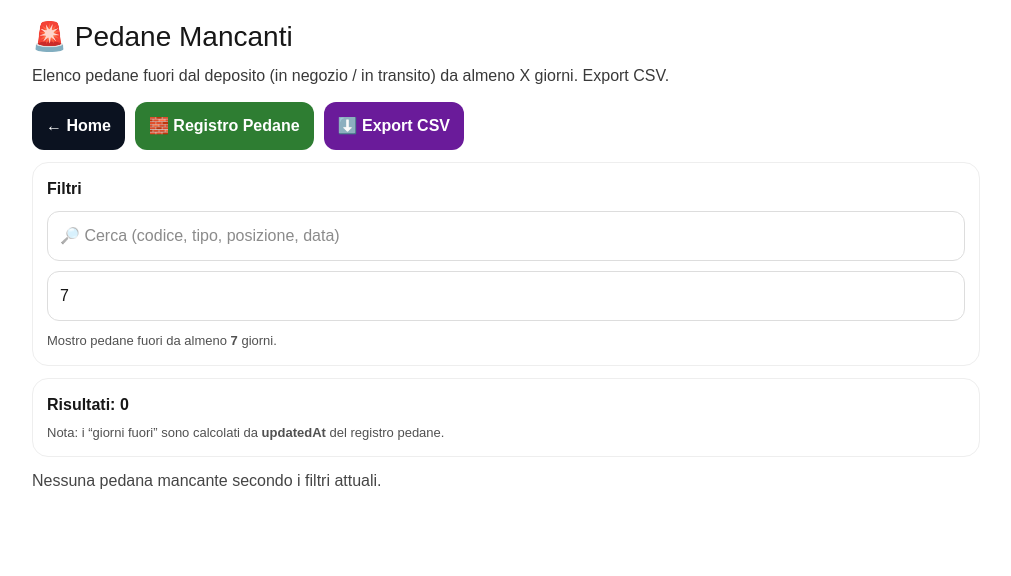
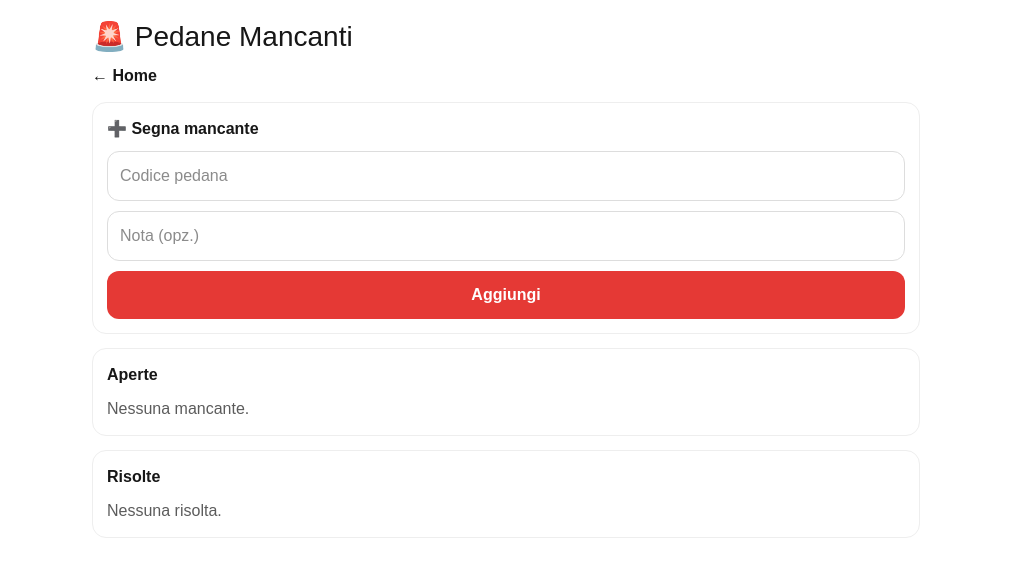
Before and after one commit to lucamandis89/pallet-tracker, a Next.js app: page /missing in a window 1280 px wide. Shown: the top 576 px of the page, without its empty margins (134-1145 px from the left). Built offline with nearby package versions, Linux system fonts and the light colour scheme.

Commit message:
Update page.tsx

```diff
--- a/app/missing/page.tsx
+++ b/app/missing/page.tsx
@@ -1,250 +1,105 @@
 "use client";
 
-import React, { useEffect, useMemo, useState } from "react";
+import React, { useMemo, useState } from "react";
+import { uid } from "../lib/storage";
 
-type PalletStatus = "IN_DEPOSITO" | "IN_TRANSITO" | "IN_NEGOZIO";
+type Missing = { id: string; code: string; note?: string; ts: number; resolved: boolean };
+const KEY = "pt_missing_v1";
 
-type Pallet = {
-  id: string;
-  code: string;
-  type: string;
-  status: PalletStatus;
-  locationLabel: string;
-  updatedAt: string; // string locale
-  createdAt: string; // string locale
-};
-
-const STORAGE_PALLETS = "pallet_registry";
-
-function safeParse<T>(raw: string | null, fallback: T): T {
+function load(): Missing[] {
+  if (typeof window === "undefined") return [];
   try {
-    return raw ? (JSON.parse(raw) as T) : fallback;
+    return JSON.parse(localStorage.getItem(KEY) || "[]") as Missing[];
   } catch {
-    return fallback;
+    return [];
   }
 }
-
-// prova a convertire una stringa locale in Date.
-// fallback: se non parse, ritorna null.
-function parseLocalDate(s: string): Date | null {
-  if (!s) return null;
-
-  // 1) prova Date(s)
-  const d1 = new Date(s);
-  if (!isNaN(d1.getTime())) return d1;
-
-  // 2) prova formato comune italiano: "DD/MM/YYYY, HH:MM:SS" oppure "DD/MM/YYYY HH:MM:SS"
-  const cleaned = s.replace(",", " ").trim();
-  const m = cleaned.match(/^(\d{1,2})\/(\d{1,2})\/(\d{4})\s+(\d{1,2}):(\d{2})(?::(\d{2}))?$/);
-  if (m) {
-    const dd = Number(m[1]);
-    const mm = Number(m[2]) - 1;
-    const yyyy = Number(m[3]);
-    const hh = Number(m[4]);
-    const mi = Number(m[5]);
-    const ss = m[6] ? Number(m[6]) : 0;
-    const d2 = new Date(yyyy, mm, dd, hh, mi, ss);
-    if (!isNaN(d2.getTime())) return d2;
-  }
-
-  return null;
-}
-
-function daysBetween(a: Date, b: Date) {
-  const ms = Math.abs(a.getTime() - b.getTime());
-  return Math.floor(ms / (1000 * 60 * 60 * 24));
-}
-
-function toCSV(rows: any[]) {
-  if (!rows.length) return "code,type,status,locationLabel,updatedAt,daysOut\n";
-
-  const header = ["code", "type", "status", "locationLabel", "updatedAt", "daysOut"];
-  const esc = (v: any) => {
-    const s = v === undefined || v === null ? "" : String(v);
-    const needs = /[",\n;]/.test(s);
-    const out = s.replace(/"/g, '""');
-    return needs ? `"${out}"` : out;
-  };
-
-  const lines = [header.join(",")];
-  for (const r of rows) {
-    lines.push([r.code, r.type, r.status, r.locationLabel, r.updatedAt, r.daysOut].map(esc).join(","));
-  }
-  return lines.join("\n");
+function save(list: Missing[]) {
+  localStorage.setItem(KEY, JSON.stringify(list));
 }
 
 export default function MissingPage() {
-  const [pallets, setPallets] = useState<Pallet[]>([]);
-  const [q, setQ] = useState("");
-  const [minDays, setMinDays] = useState<number>(7);
+  const [list, setList] = useState<Missing[]>(() => load());
+  const [code, setCode] = useState("");
+  const [note, setNote] = useState("");
 
-  useEffect(() => {
-    const reg = safeParse<Pallet[]>(localStorage.getItem(STORAGE_PALLETS), []);
-    setPallets(reg);
-  }, []);
+  const open = useMemo(() => list.filter((x) => !x.resolved), [list]);
+  const done = useMemo(() => list.filter((x) => x.resolved), [list]);
 
-  const computed = useMemo(() => {
-    const now = new Date();
-
-    // consideriamo "mancanti" solo se fuori deposito:
-    const out = pallets.filter((p) => p.status === "IN_NEGOZIO" || p.status === "IN_TRANSITO");
-
-    const enriched = out.map((p) => {
-      const d = parseLocalDate(p.updatedAt) ?? parseLocalDate(p.createdAt);
-      const daysOut = d ? daysBetween(now, d) : null;
-
-      return {
-        ...p,
-        daysOut: daysOut ?? "—",
-        _daysOutNum: typeof daysOut === "number" ? daysOut : 0,
-      };
-    });
-
-    // filtro soglia giorni
-    const byDays = enriched.filter((p) => (typeof p._daysOutNum === "number" ? p._daysOutNum >= minDays : false));
-
-    // filtro ricerca
-    const s = q.trim().toLowerCase();
-    const filtered = !s
-      ? byDays
-      : byDays.filter((p) => {
-          const hay = `${p.code} ${p.type} ${p.status} ${p.locationLabel} ${p.updatedAt}`.toLowerCase();
-          return hay.includes(s);
-        });
-
-    // ordina: più giorni fuori prima
-    filtered.sort((a, b) => b._daysOutNum - a._daysOutNum);
-
-    return filtered;
-  }, [pallets, q, minDays]);
-
-  function exportCSV() {
-    const csv = toCSV(computed);
-    const blob = new Blob([csv], { type: "text/csv;charset=utf-8" });
-    const url = URL.createObjectURL(blob);
-    const a = document.createElement("a");
-    a.href = url;
-    a.download = `pedane_mancanti_${new Date().toISOString().slice(0, 10)}.csv`;
-    a.click();
-    URL.revokeObjectURL(url);
+  function add() {
+    const c = code.trim();
+    if (!c) return alert("Inserisci un codice.");
+    const next: Missing[] = [{ id: uid("miss"), code: c, note: note.trim() || undefined, ts: Date.now(), resolved: false }, ...list];
+    save(next);
+    setList(next);
+    setCode("");
+    setNote("");
   }
 
-  const inputStyle: React.CSSProperties = {
-    padding: 12,
-    borderRadius: 12,
-    border: "1px solid #ddd",
-    width: "100%",
-    fontSize: 16,
-    background: "white",
-  };
+  function toggle(id: string, resolved: boolean) {
+    const next = list.map((x) => (x.id === id ? { ...x, resolved } : x));
+    save(next);
+    setList(next);
+  }
 
-  const btn = (bg: string) => ({
-    padding: "12px 14px",
-    borderRadius: 12,
-    border: "none",
-    fontWeight: 900 as const,
-    cursor: "pointer",
-    background: bg,
-    color: "white",
-  });
-
-  const card: React.CSSProperties = {
-    border: "1px solid #eee",
-    borderRadius: 16,
-    padding: 14,
-    background: "white",
-  };
+  function del(id: string) {
+    const next = list.filter((x) => x.id !== id);
+    save(next);
+    setList(next);
+  }
 
   return (
-    <div style={{ padding: 16, maxWidth: 980, margin: "0 auto" }}>
+    <div style={{ padding: 16, maxWidth: 860, margin: "0 auto" }}>
       <h1 style={{ fontSize: 28, marginBottom: 6 }}>🚨 Pedane Mancanti</h1>
-      <div style={{ opacity: 0.85, marginBottom: 14 }}>
-        Elenco pedane fuori dal deposito (in negozio / in transito) da almeno X giorni. Export CSV.
-      </div>
+      <a href="/" style={{ fontWeight: 900, textDecoration: "none" }}>← Home</a>
 
-      <div style={{ display: "flex", gap: 10, flexWrap: "wrap", marginBottom: 12 }}>
-        <a
-          href="/"
-          style={{ ...btn("#0b1220"), textDecoration: "none", display: "inline-flex", alignItems: "center", justifyContent: "center" }}
-        >
-          ← Home
-        </a>
-        <a
-          href="/pallets"
-          style={{ ...btn("#2e7d32"), textDecoration: "none", display: "inline-flex", alignItems: "center", justifyContent: "center" }}
-        >
-          🧱 Registro Pedane
-        </a>
-        <button style={btn("#6a1b9a")} onClick={exportCSV} disabled={computed.length === 0}>
-          ⬇️ Export CSV
-        </button>
-      </div>
-
-      <div style={{ ...card, marginBottom: 12 }}>
-        <div style={{ fontWeight: 900, marginBottom: 10 }}>Filtri</div>
+      <div style={box()}>
+        <div style={{ fontWeight: 900, marginBottom: 10 }}>➕ Segna mancante</div>
         <div style={{ display: "grid", gap: 10 }}>
-          <input style={inputStyle} value={q} onChange={(e) => setQ(e.target.value)} placeholder="🔎 Cerca (codice, tipo, posizione, data)" />
-          <input
-            style={inputStyle}
-            type="number"
-            value={minDays}
-            onChange={(e) => setMinDays(Number(e.target.value))}
-            placeholder="Giorni minimi fuori (es. 7)"
-          />
-          <div style={{ fontSize: 13, opacity: 0.75 }}>
-            Mostro pedane fuori da almeno <b>{minDays}</b> giorni.
-          </div>
+          <input style={inp()} value={code} onChange={(e) => setCode(e.target.value)} placeholder="Codice pedana" />
+          <input style={inp()} value={note} onChange={(e) => setNote(e.target.value)} placeholder="Nota (opz.)" />
+          <button style={btn("#e53935")} onClick={add}>Aggiungi</button>
         </div>
       </div>
 
-      <div style={{ ...card, marginBottom: 12 }}>
-        <div style={{ fontWeight: 900 }}>Risultati: {computed.length}</div>
-        <div style={{ fontSize: 13, opacity: 0.75, marginTop: 6 }}>
-          Nota: i “giorni fuori” sono calcolati da <b>updatedAt</b> del registro pedane.
+      <div style={box()}>
+        <div style={{ fontWeight: 900, marginBottom: 10 }}>Aperte</div>
+        {open.length === 0 ? <div style={{ opacity: 0.7 }}>Nessuna mancante.</div> : null}
+        <div style={{ display: "grid", gap: 10 }}>
+          {open.map((x) => (
+            <div key={x.id} style={card()}>
+              <div style={{ fontWeight: 900, fontSize: 18 }}>{x.code}</div>
+              <div style={{ opacity: 0.85 }}>{x.note || "—"}</div>
+              <div style={{ display: "flex", gap: 10, flexWrap: "wrap" }}>
+                <button style={btn("#2e7d32")} onClick={() => toggle(x.id, true)}>Risolta</button>
+                <button style={btn("#455a64")} onClick={() => del(x.id)}>Elimina</button>
+              </div>
+            </div>
+          ))}
         </div>
       </div>
 
-      <div style={{ display: "grid", gap: 12 }}>
-        {computed.length === 0 ? (
-          <div style={{ opacity: 0.8 }}>Nessuna pedana mancante secondo i filtri attuali.</div>
-        ) : (
-          computed.map((p) => (
-            <div key={p.id} style={card}>
-              <div style={{ display: "flex", justifyContent: "space-between", gap: 10, flexWrap: "wrap" }}>
-                <div>
-                  <div style={{ fontWeight: 900, fontSize: 18 }}>{p.code}</div>
-                  <div style={{ marginTop: 6 }}>
-                    Tipo: <b>{p.type}</b>
-                  </div>
-                  <div style={{ marginTop: 6 }}>
-                    Posizione: <b>{p.locationLabel}</b>
-                  </div>
-                  <div style={{ marginTop: 6, opacity: 0.75, fontSize: 13 }}>
-                    Ultimo update: {p.updatedAt}
-                  </div>
-                </div>
-
-                <div
-                  style={{
-                    padding: "10px 12px",
-                    borderRadius: 999,
-                    background: "#ffebee",
-                    color: "#b71c1c",
-                    fontWeight: 1000,
-                    height: "fit-content",
-                  }}
-                >
-                  {p.daysOut} giorni fuori
-                </div>
-              </div>
-
-              <div style={{ marginTop: 10, opacity: 0.9 }}>
-                Stato: <b>{p.status === "IN_NEGOZIO" ? "IN NEGOZIO" : "IN TRANSITO"}</b>
+      <div style={box()}>
+        <div style={{ fontWeight: 900, marginBottom: 10 }}>Risolte</div>
+        {done.length === 0 ? <div style={{ opacity: 0.7 }}>Nessuna risolta.</div> : null}
+        <div style={{ display: "grid", gap: 10 }}>
+          {done.map((x) => (
+            <div key={x.id} style={card()}>
+              <div style={{ fontWeight: 900, fontSize: 18 }}>{x.code}</div>
+              <div style={{ opacity: 0.85 }}>{x.note || "—"}</div>
+              <div style={{ display: "flex", gap: 10, flexWrap: "wrap" }}>
+                <button style={btn("#fb8c00")} onClick={() => toggle(x.id, false)}>Riapri</button>
+                <button style={btn("#455a64")} onClick={() => del(x.id)}>Elimina</button>
               </div>
             </div>
-          ))
-        )}
+          ))}
+        </div>
       </div>
     </div>
   );
 }
+
+const box = (): React.CSSProperties => ({ marginTop: 14, padding: 14, borderRadius: 14, border: "1px solid #eee", background: "white" });
+const inp = (): React.CSSProperties => ({ padding: 12, borderRadius: 12, border: "1px solid #ddd", fontSize: 16, width: "100%" });
+const btn = (bg: string): React.CSSProperties => ({ padding: "12px 14px", borderRadius: 12, border: "none", background: bg, color: "white", fontWeight: 900, cursor: "pointer" });
+const card = (): React.CSSProperties => ({ padding: 14, borderRadius: 14, border: "1px solid #eee", background: "white", display: "grid", gap: 8 });
```
